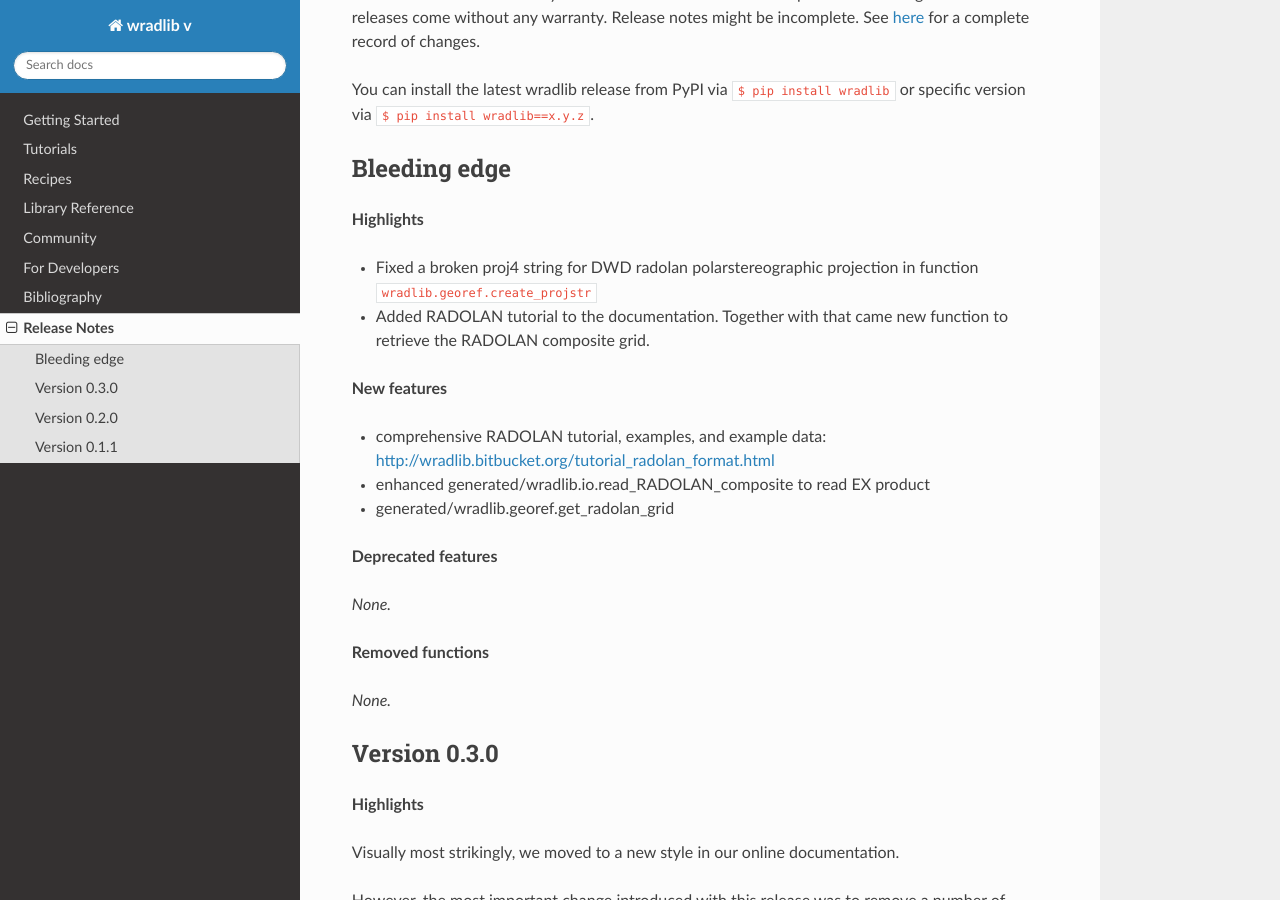
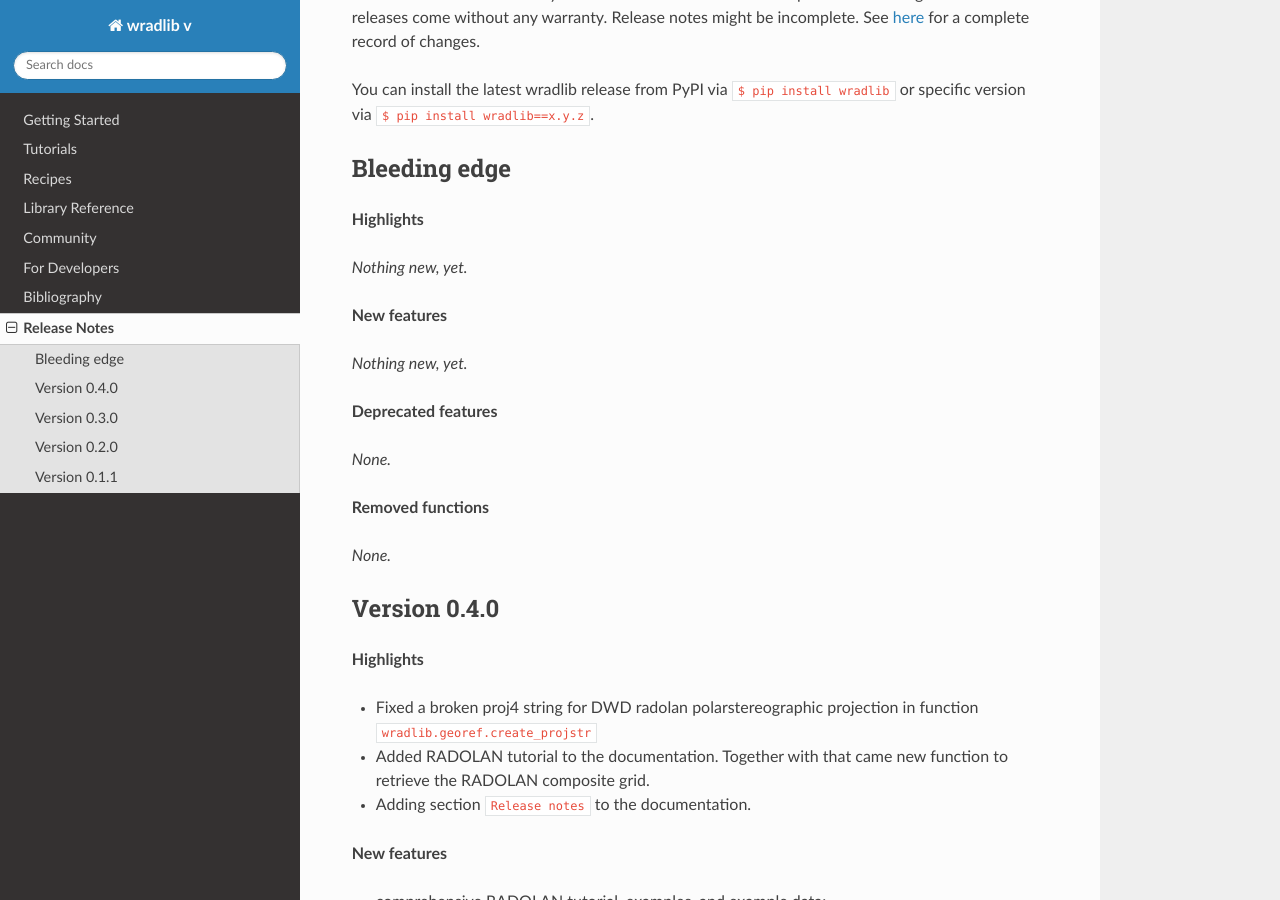
Before and after one commit to wradlib/wradlib, a Sphinx documentation site: the page built from doc/source/release_notes.rst, in a window 1280 px wide and 900 px high, scrolled down 203 px. Built offline with Sphinx 7.4.7 and the Read the Docs theme 2.0.0, drawn with Linux system fonts in a browser that asks for light colours.

Commit message:
MAINT: Set version from 0_3_0 to 0_4_0.
Updated release notes accordingly.

````diff
--- a/doc/source/release_notes.rst
+++ b/doc/source/release_notes.rst
@@ -11,8 +11,29 @@
 
 **Highlights**
 
+*Nothing new, yet.*
+
+**New features**
+
+*Nothing new, yet.*
+
+**Deprecated features**
+
+*None.*
+
+**Removed functions**
+
+*None.*
+
+
+Version 0.4.0
+-------------
+
+**Highlights**
+
 - Fixed a broken proj4 string for DWD radolan polarstereographic projection in function ``wradlib.georef.create_projstr``
 - Added RADOLAN tutorial to the documentation. Together with that came new function to retrieve the RADOLAN composite grid.
+- Adding section ``Release notes`` to the documentation.
 
 **New features**
 
@@ -79,7 +100,7 @@
 Version 0.2.0
 -------------
 
-``0.2.0`` is the first new release of wradlib after more than three years of ```0.0.1``. The changes that have accumulated during this time are too many to list them here. Let's just say that from here on, we will keep track of changes in wradlib releases more thoroughly.
+``0.2.0`` is the first new release of wradlib after more than three years of ``0.0.1``. The changes that have accumulated during this time are too many to list them here. Let's just say that from here on, we will keep track of changes in wradlib releases more thoroughly.
 
 
 Version 0.1.1
````
Also changed, not shown: 1 other file.
